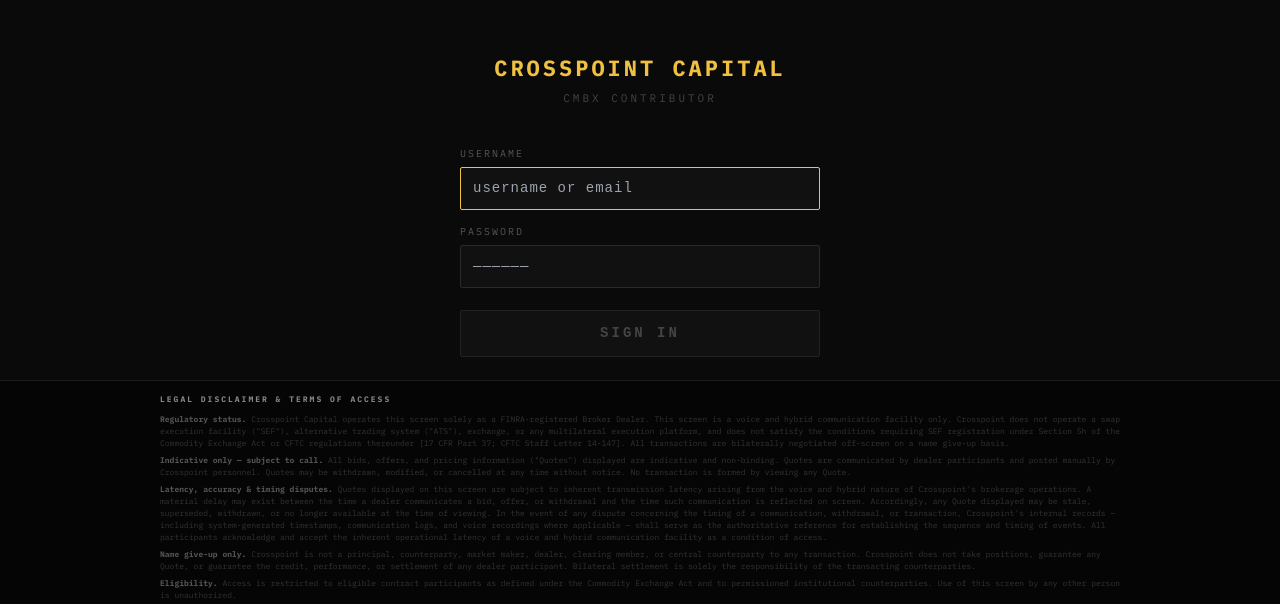
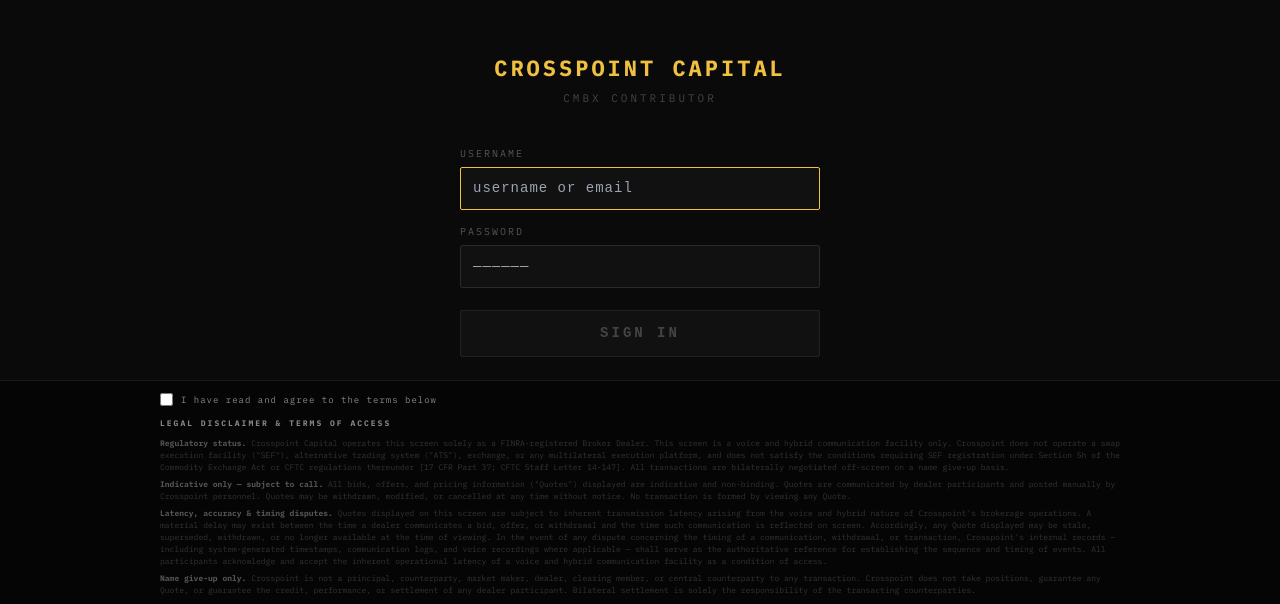
Before and after one commit to crosspointcap/cmbx-contributor2, a Next.js app: page /login in a window 1280 px wide. Shown: the part 196-800 px from the top of the page. Built offline with nearby package versions, Linux system fonts and the light colour scheme; no server answers.

Commit message:
Add disclaimer checkbox to login — gate sign-in until accepted

```diff
--- a/app/login/page.tsx
+++ b/app/login/page.tsx
@@ -54,6 +54,7 @@
   const [password, setPassword] = useState('')
   const [error,    setError]    = useState('')
   const [loading,  setLoading]  = useState(false)
+  const [accepted, setAccepted] = useState(false)
 
   // If already have a valid session today, skip login
   useEffect(() => {
@@ -113,7 +114,7 @@
     boxSizing: 'border-box',
   }
 
-  const canSubmit = !loading && email.trim().length > 0 && password.length > 0
+  const canSubmit = !loading && email.trim().length > 0 && password.length > 0 && accepted
 
   return (
     <div style={{
@@ -222,6 +223,17 @@
         fontFamily: 'Courier New, monospace',
       }}>
         <div style={{ maxWidth: '960px', margin: '0 auto' }}>
+          <label style={{ display: 'flex', alignItems: 'center', gap: '8px', marginBottom: '10px', cursor: 'pointer' }}>
+            <input
+              type="checkbox"
+              checked={accepted}
+              onChange={e => setAccepted(e.target.checked)}
+              style={{ accentColor: '#f0c040', width: '13px', height: '13px', cursor: 'pointer', flexShrink: 0 }}
+            />
+            <span style={{ fontSize: '9px', color: '#888', letterSpacing: '1px' }}>
+              I have read and agree to the terms below
+            </span>
+          </label>
           <div style={{ fontSize: '8px', color: '#888', letterSpacing: '2px', marginBottom: '8px', fontWeight: 700 }}>
             LEGAL DISCLAIMER &amp; TERMS OF ACCESS
           </div>
```
